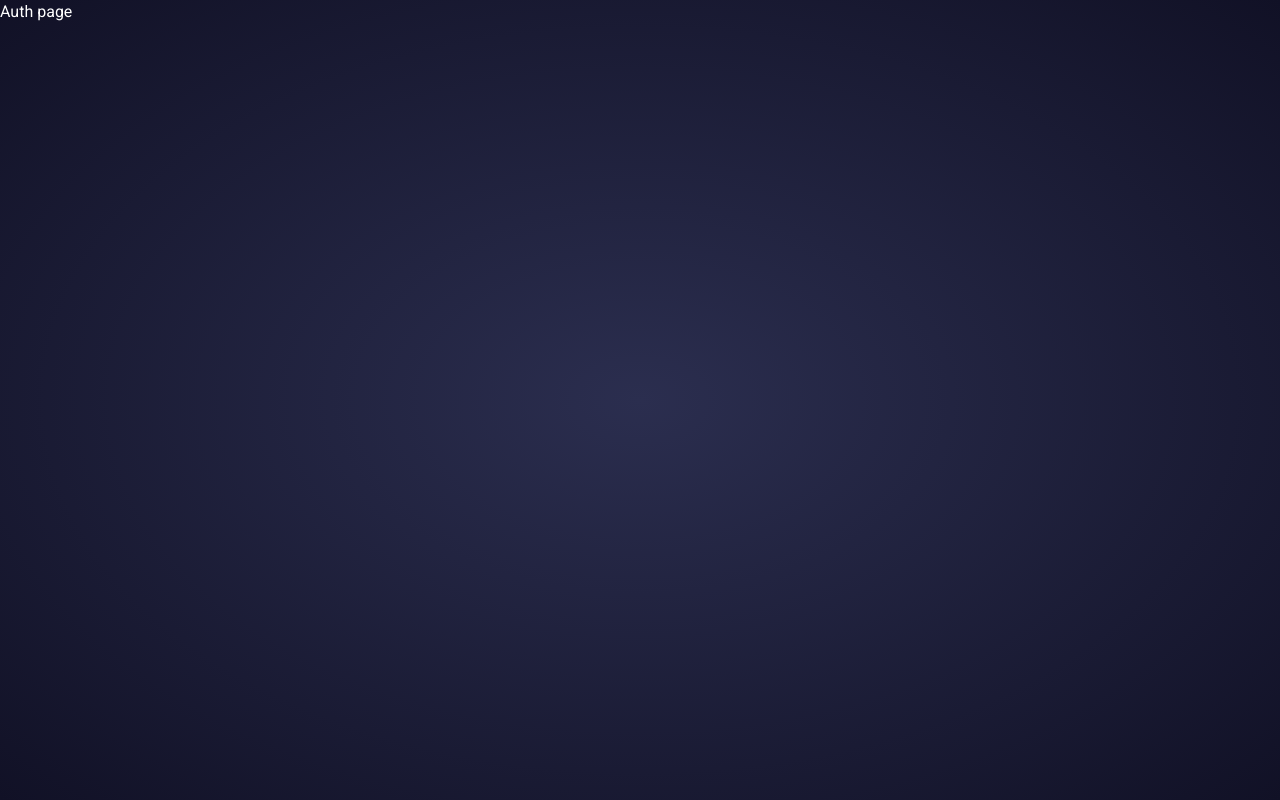
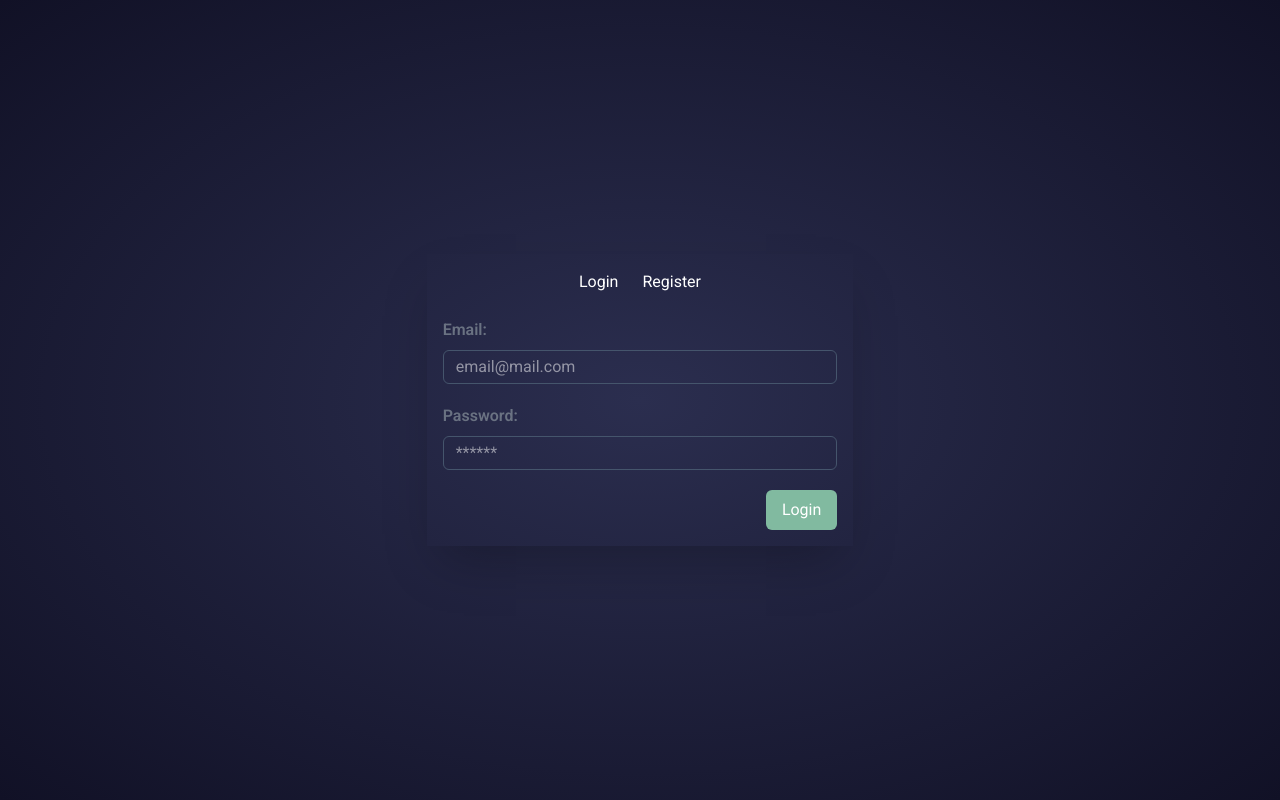
Before and after one commit to tatyana-ko/cinema-front, a Next.js app: page /auth in a window 1280 px wide. Built offline with nearby package versions, Linux system fonts and the light colour scheme.

Commit message:
feat: add auth

```diff
--- a/src/app/auth/Auth.tsx
+++ b/src/app/auth/Auth.tsx
@@ -1,7 +1,95 @@
+'use client';
+
+import { useAuthForm } from '@/hooks/useAuthForm';
+import { authSchema } from '@/schemas/auth.schema';
+import { IAuthForm } from '@/types/auth.types';
+import { yupResolver } from '@hookform/resolvers/yup';
+import { useState } from 'react';
+import { useForm } from 'react-hook-form';
+
 export function Auth() {
-  return (
-    <div>
-      Auth page
-    </div>
-  )
+	const [isLoginForm, setIsLoginForm] = useState(true);
+
+	const {
+		register,
+		handleSubmit,
+		formState: { errors },
+		reset,
+		watch,
+	} = useForm<IAuthForm>({
+		resolver: yupResolver(authSchema),
+	});
+
+	const { isLoading, onSubmitForm } = useAuthForm(isLoginForm ? 'login' : 'register', reset);
+
+	return (
+		<div className="min-h-screen flex items-center justify-center">
+			<form onSubmit={handleSubmit(onSubmitForm)} className="w-1/3 mx-auto p-4 shadow-2xl">
+				<div className="flex gap-6 justify-center mb-4 pb-2 border-b-[0.5] border-b-slate-600">
+					<button type="button" onClick={() => setIsLoginForm(true)} className="cursor-pointer">
+						Login
+					</button>
+					<button type="button" onClick={() => setIsLoginForm(false)} className="cursor-pointer">
+						Register
+					</button>
+				</div>
+
+				<div className="flex items-start flex-col gap-5">
+					<label className="w-full">
+						<span className="block mb-2 text-gray-500 font-semibold">Email: </span>
+						<input
+							type="email"
+							placeholder="email@mail.com"
+							className="w-full px-3 py-1 border border-slate-600 rounded-md"
+							{...register('email')}
+						/>
+						{errors.email && (
+							<span className="block mt-1 text-red-500">{errors.email.message}</span>
+						)}
+					</label>
+
+					<label className="w-full">
+						<span className="block mb-2 text-gray-500 font-semibold">Password: </span>
+						<input
+							type="text"
+							placeholder="******"
+							className="w-full px-3 py-1 border border-slate-600 rounded-md"
+							{...register('password')}
+						/>
+						{errors.password && (
+							<span className="block mt-1 text-red-500">{errors.password.message}</span>
+						)}
+					</label>
+
+					{!isLoginForm && (
+						<label className="w-full">
+							<span className="block mb-2 text-gray-500 font-semibold">
+								Please, confirm password::{' '}
+							</span>
+							<input
+								type="text"
+								placeholder="******"
+								className="w-full px-3 py-1 border border-slate-600 rounded-md"
+								{...register('confirmPassword', {
+									required: true,
+									validate: value => value === watch('password') || 'Passwords do not match',
+								})}
+							/>
+							{errors.confirmPassword && (
+								<span className="block mt-1 text-red-500">{errors.confirmPassword.message}</span>
+							)}
+						</label>
+					)}
+				</div>
+
+				<button
+					type="submit"
+					className="block mt-5 ml-auto py-2 px-4 rounded-md bg-[#81baa0] hover:bg-[#8ad1b1] cursor-pointer"
+					disabled={isLoading}
+				>
+					{isLoginForm ? 'Login' : 'Register'}
+				</button>
+			</form>
+		</div>
+	);
 }
--- /dev/null
+++ b/src/hooks/useAuthForm.ts
@@ -0,0 +1,42 @@
+import { PAGES } from '@/config/pages.config';
+import { authService } from '@/services/auth.service';
+import { IAuthData, IAuthForm } from '@/types/auth.types';
+import { useMutation } from '@tanstack/react-query';
+import axios from 'axios';
+import { useRouter } from 'next/navigation';
+import { useTransition } from 'react';
+import { SubmitHandler, UseFormReset } from 'react-hook-form';
+import toast from 'react-hot-toast';
+
+export function useAuthForm(type: 'register' | 'login', reset: UseFormReset<IAuthForm>) {
+	const [isPending, startTransition] = useTransition();
+	const router = useRouter();
+
+	const { mutateAsync, isPending: isAuthPending } = useMutation({
+		mutationKey: [type],
+		mutationFn: (data: IAuthData) => authService.main(type, data),
+	});
+
+	const onSubmitForm: SubmitHandler<IAuthForm> = ({ email, password }) => {
+		toast.promise(mutateAsync({ email, password }), {
+			loading: 'Loading...',
+			success: () => {
+				startTransition(() => {
+					reset();
+					router.push(PAGES.HOME_PAGE);
+				});
+
+				return 'You have successfully logged in!';
+			},
+			error: e => {
+				if (axios.isAxiosError(e)) {
+					return e.response?.data?.message;
+				}
+			},
+		});
+	};
+
+	const isLoading = isPending || isAuthPending;
+
+	return { onSubmitForm, isLoading };
+}
--- a/src/providers/Providers.tsx
+++ b/src/providers/Providers.tsx
@@ -1,21 +1,41 @@
-'use client'
+'use client';
 
-import { QueryClient, QueryClientProvider } from "@tanstack/react-query";
-import { ReactNode, useState } from "react";
+import { store } from '@/store/store';
+import { QueryClient, QueryClientProvider } from '@tanstack/react-query';
+import { ReactNode, useState } from 'react';
+import { Toaster } from 'react-hot-toast';
+
+import { Provider } from 'react-redux';
 
 export function Providers({ children }: { children: ReactNode }) {
-  const [queryClient] = useState(() => new QueryClient({
-    defaultOptions: {
-      queries: {
-        retry: 1,
-        refetchOnWindowFocus: false
-      }
-    }
-  }));
+	const [queryClient] = useState(
+		() =>
+			new QueryClient({
+				defaultOptions: {
+					queries: {
+						retry: 1,
+						refetchOnWindowFocus: false,
+					},
+				},
+			}),
+	);
 
-  return (
-    <QueryClientProvider client={queryClient}>
-      {children}
-    </QueryClientProvider>
-  )
+	return (
+		<Provider store={store}>
+			<QueryClientProvider client={queryClient}>{children}</QueryClientProvider>
+			<Toaster
+					position="top-right"
+					toastOptions={
+						{
+							success: {
+								duration: 3000,
+							},
+							error: {
+								duration: 5000,
+							}
+						}
+					}
+				/>
+		</Provider>
+	);
 }
--- /dev/null
+++ b/src/redux/auth.slice.ts
@@ -0,0 +1,30 @@
+import { IUser } from '@/types/user.types';
+import { createSlice } from '@reduxjs/toolkit';
+
+interface IAuthState {
+	user: IUser | null;
+	isLoggedIn: boolean;
+}
+
+const initialState: IAuthState = {
+	user: null,
+	isLoggedIn: false,
+};
+
+export const authSlice = createSlice({
+	name: 'auth',
+	initialState,
+	reducers: {
+		setAuthData: (state, actions) => {
+      state.user = actions.payload.user,
+      state.isLoggedIn = true
+    },
+		removeAuthData: (state) => {
+      state.user = null,
+      state.isLoggedIn = false
+    },
+	},
+});
+
+export const { setAuthData, removeAuthData } = authSlice.actions;
+export default authSlice.reducer;
--- /dev/null
+++ b/src/schemas/auth.schema.ts
@@ -0,0 +1,6 @@
+import { object, string } from 'yup';
+
+export const authSchema = object({
+	email: string().email().required(),
+	password: string().required().min(6),
+});
--- /dev/null
+++ b/src/services/auth.service.ts
@@ -0,0 +1,14 @@
+import { axiosClassic } from '@/api/axios';
+import { IAuthData, IAuthResponse } from '@/types/auth.types';
+
+export class AuthService {
+	private _AUTH = '/auth';
+
+	async main(type: 'register' | 'login', data: IAuthData) {
+		const response = await axiosClassic.post<IAuthResponse>(`${this._AUTH}/${type}`, data);
+
+		return response;
+	}
+}
+
+export const authService = new AuthService();
--- /dev/null
+++ b/src/store/store.ts
@@ -0,0 +1,11 @@
+import { authSlice } from '@/redux/auth.slice';
+import { configureStore } from '@reduxjs/toolkit';
+
+export const store = configureStore({
+	reducer: {
+		auth: authSlice.reducer,
+	},
+});
+
+export type RootState = ReturnType<typeof store.getState>;
+export type AppDispatch = typeof store.dispatch;
```
Also changed, not shown: package.json (+8 -1 lines), src/types/auth.types.ts (added, +15 -0 lines), src/types/user.types.ts (+12 -0 lines), 2 other files (tests, documents, lock files or other folders).
